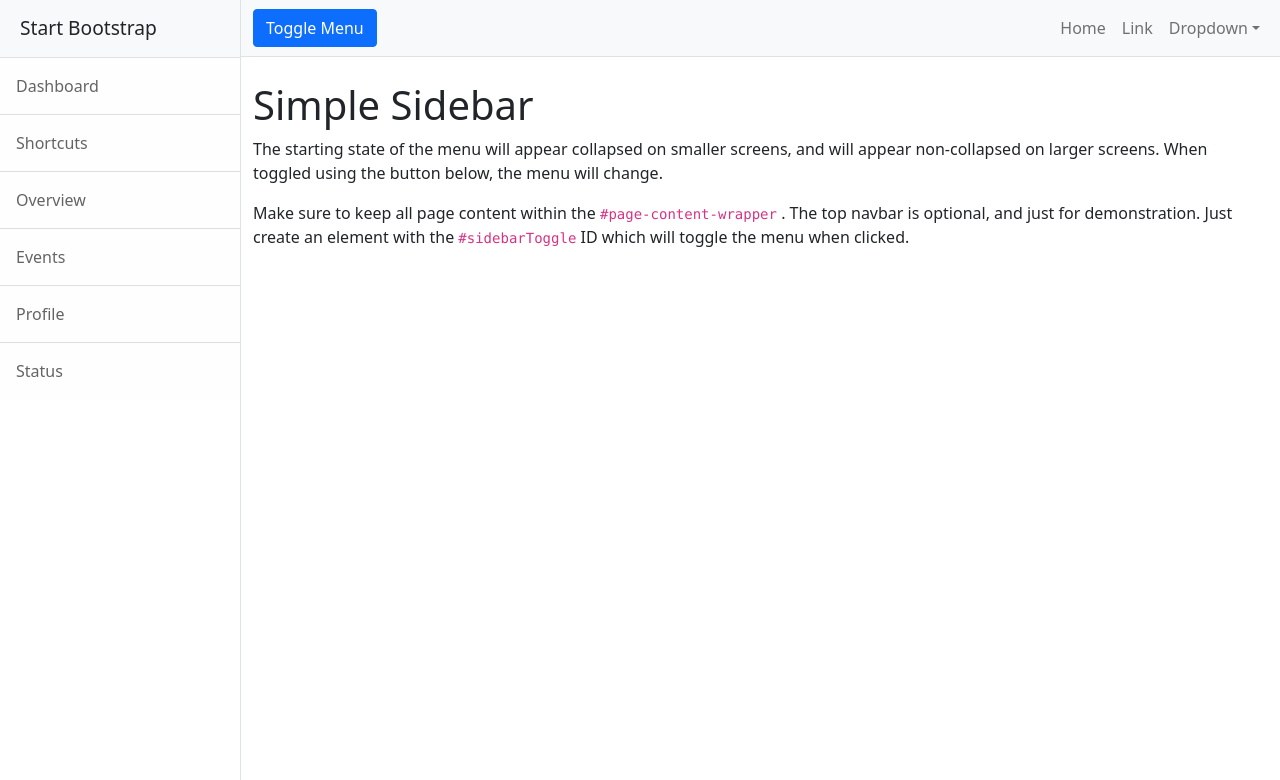
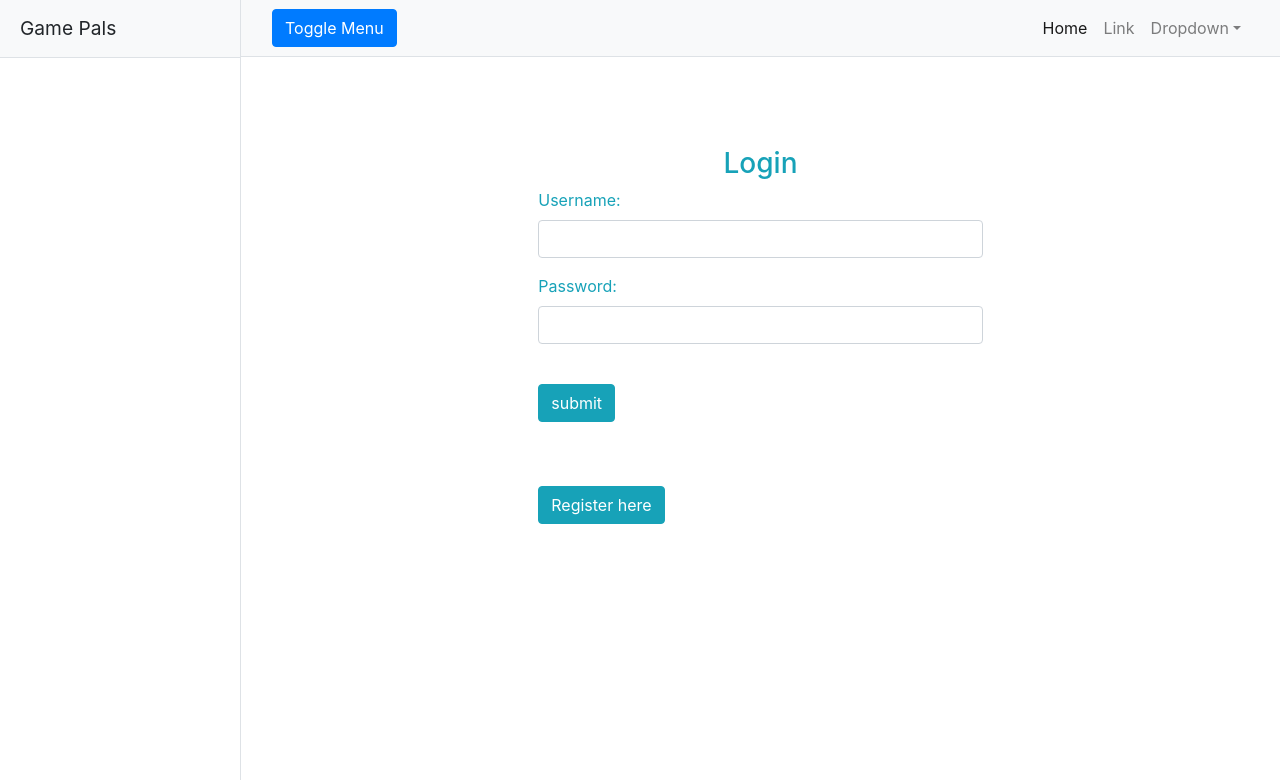
Before and after one commit to Szybki94/Game-Pals, a Django app: page /TEST/ in a window 1280 px wide. Shown: the top 780 px of the page. Run offline with Django 3.2, Linux system fonts and the light colour scheme; some libraries are stand-ins or nearby versions.

Commit message:
Work with login and registration views - in progres

```diff
--- a/Game_Pals/Game_Pals/urls.py
+++ b/Game_Pals/Game_Pals/urls.py
@@ -15,9 +15,13 @@
 """
 from django.contrib import admin
 from django.urls import path
-from main_app.views import TEST
+from django.contrib.auth.decorators import login_required
+from main_app.views import TEST, HomeView, LoginView, RegisterView
 
 urlpatterns = [
     path('admin/', admin.site.urls),
+    path('home/', login_required(HomeView.as_view()), name="home"),
     path('TEST/', TEST.as_view(), name="TEST"),
+    path('login/', LoginView.as_view(), name="login"),
+    path('register/', RegisterView.as_view(), name="register"),
 ]
--- a/Game_Pals/main_app/templates/base.html
+++ b/Game_Pals/main_app/templates/base.html
@@ -1,30 +1,40 @@
-{% load static %}
-
 <!DOCTYPE html>
 <html lang="en">
     <head>
+    {% block head %}
+        {% block style %}
+        {% load static %}
             <meta charset="utf-8" />
             <meta name="viewport" content="width=device-width, initial-scale=1, shrink-to-fit=no" />
             <meta name="description" content="" />
             <meta name="author" content="" />
-        <title>Simple Sidebar - Start Bootstrap Template</title>
             <!-- Favicon-->
             <link rel="icon" type="image/x-icon" href="{% static 'images/favicon.ico' %}" />
             <!-- Core theme CSS (includes Bootstrap)-->
             <link href="{% static 'css/styles.css' %}" rel="stylesheet" />
+            <!-- Bootstrap core JS-->
+            <script src="https://cdn.jsdelivr.net/npm/bootstrap@5.1.1/dist/js/bootstrap.bundle.min.js"></script>
+            <!-- Core theme JS-->
+            <script src="{% static 'js/scripts.js' %}"></script>
+        {% endblock %}
+        <title>{% block title %}Simple Sidebar - Start Bootstrap Template{% endblock %}</title>
+    {% endblock %}
     </head>
+
     <body>
         <div class="d-flex" id="wrapper">
             <!-- Sidebar-->
             <div class="border-end bg-white" id="sidebar-wrapper">
-                <div class="sidebar-heading border-bottom bg-light">Start Bootstrap</div>
+                <div class="sidebar-heading border-bottom bg-light">Game Pals</div>
                 <div class="list-group list-group-flush">
+                {% block left_menu %}
                     <a class="list-group-item list-group-item-action list-group-item-light p-3" href="#!">Dashboard</a>
                     <a class="list-group-item list-group-item-action list-group-item-light p-3" href="#!">Shortcuts</a>
                     <a class="list-group-item list-group-item-action list-group-item-light p-3" href="#!">Overview</a>
                     <a class="list-group-item list-group-item-action list-group-item-light p-3" href="#!">Events</a>
                     <a class="list-group-item list-group-item-action list-group-item-light p-3" href="#!">Profile</a>
                     <a class="list-group-item list-group-item-action list-group-item-light p-3" href="#!">Status</a>
+                {% endblock %}
                 </div>
             </div>
             <!-- Page content wrapper-->
@@ -36,15 +46,17 @@
                         <button class="navbar-toggler" type="button" data-bs-toggle="collapse" data-bs-target="#navbarSupportedContent" aria-controls="navbarSupportedContent" aria-expanded="false" aria-label="Toggle navigation"><span class="navbar-toggler-icon"></span></button>
                         <div class="collapse navbar-collapse" id="navbarSupportedContent">
                             <ul class="navbar-nav ms-auto mt-2 mt-lg-0">
-                                <li class="nav-item active"><a class="nav-link" href="#!">Home</a></li>
+                                <li class="nav-item active"><a class="nav-link" href="">Home</a></li>
                                 <li class="nav-item"><a class="nav-link" href="#!">Link</a></li>
                                 <li class="nav-item dropdown">
                                     <a class="nav-link dropdown-toggle" id="navbarDropdown" href="#" role="button" data-bs-toggle="dropdown" aria-haspopup="true" aria-expanded="false">Dropdown</a>
                                     <div class="dropdown-menu dropdown-menu-end" aria-labelledby="navbarDropdown">
+                                        {% block dropdown_menu %}
                                         <a class="dropdown-item" href="#!">Action</a>
                                         <a class="dropdown-item" href="#!">Another action</a>
                                         <div class="dropdown-divider"></div>
                                         <a class="dropdown-item" href="#!">Something else here</a>
+                                        {% endblock %}
                                     </div>
                                 </li>
                             </ul>
@@ -53,6 +65,7 @@
                 </nav>
                 <!-- Page content-->
                 <div class="container-fluid">
+                    {% block content %}
                     <h1 class="mt-4">Simple Sidebar</h1>
                     <p>The starting state of the menu will appear collapsed on smaller screens, and will appear non-collapsed on larger screens. When toggled using the button below, the menu will change.</p>
                     <p>
@@ -62,12 +75,9 @@
                         <code>#sidebarToggle</code>
                         ID which will toggle the menu when clicked.
                     </p>
+                    {% endblock %}
                 </div>
             </div>
         </div>
-        <!-- Bootstrap core JS-->
-        <script src="https://cdn.jsdelivr.net/npm/bootstrap@5.1.1/dist/js/bootstrap.bundle.min.js"></script>
-        <!-- Core theme JS-->
-        <script src="{% static 'js/scripts.js' %}"></script>
     </body>
 </html>
--- /dev/null
+++ b/Game_Pals/main_app/templates/login_template.html
@@ -0,0 +1,49 @@
+<!DOCTYPE html>
+<html lang="en">
+
+<head>
+    <link href="//maxcdn.bootstrapcdn.com/bootstrap/4.1.1/css/bootstrap.min.css" rel="stylesheet" id="bootstrap-css">
+    <script src="//maxcdn.bootstrapcdn.com/bootstrap/4.1.1/js/bootstrap.min.js"></script>
+    <script src="//cdnjs.cloudflare.com/ajax/libs/jquery/3.2.1/jquery.min.js"></script>
+
+    <title>{% block title %}Simple Sidebar - Start Bootstrap Template{% endblock %}</title>
+</head>
+
+<body>
+    <div id="login">
+        <h3 class="text-center text-white pt-5">Login form</h3>
+        <div class="container">
+            <div id="login-row" class="row justify-content-center align-items-center">
+                <div id="login-column" class="col-md-6">
+                    <div id="login-box" class="col-md-12">
+                        {% block login_form %}
+                        <form id="login-form" class="form" action="" method="post">
+                        {% csrf_token %}
+                            <h3 class="text-center text-info">Login</h3>
+                            <div class="form-group">
+                                <label for="username" class="text-info">Username:</label><br>
+                                <input type="text" name="username" id="username" class="form-control">
+                            </div>
+                            <div class="form-group">
+                                <label for="password" class="text-info">Password:</label><br>
+                                <input type="text" name="password" id="password" class="form-control">
+                            </div>
+                            <div class="form-group">
+                                <br>
+{#                                <label for="remember-me" class="text-info"><span>Remember me</span> <span><input id="remember-me" name="remember-me" type="checkbox"></span></label><br>#}
+                                <input type="submit" name="submit" class="btn btn-info btn-md" value="submit">
+                            </div>
+                            <br>
+                            <br>
+                            <div id="register-link" class="form-group">
+                                <a href="#" class="btn btn-info btn-md">Register here</a>
+                            </div>
+                        {% endblock %}
+                        </form>
+                    </div>
+                </div>
+            </div>
+        </div>
+    </div>
+</body>
+</html>
--- /dev/null
+++ b/Game_Pals/main_app/templates/test.html
@@ -0,0 +1,29 @@
+{% extends "base.html" %}
+
+
+{% block title%}
+    TEST
+{% endblock %}
+
+
+{% block left_menu %}
+{#    <a class="list-group-item list-group-item-action list-group-item-light p-3" href="#!">Dashboard</a>#}
+{#    <a class="list-group-item list-group-item-action list-group-item-light p-3" href="#!">Shortcuts</a>#}
+{#    <a class="list-group-item list-group-item-action list-group-item-light p-3" href="#!">Overview</a>#}
+{#    <a class="list-group-item list-group-item-action list-group-item-light p-3" href="#!">Events</a>#}
+{#    <a class="list-group-item list-group-item-action list-group-item-light p-3" href="#!">Profile</a>#}
+{#    <a class="list-group-item list-group-item-action list-group-item-light p-3" href="#!">Status</a>#}
+{% endblock %}
+
+
+{% block dropdown_menu %}
+{#    <a class="dropdown-item" href="#!">Action</a>#}
+{#    <a class="dropdown-item" href="#!">Another action</a>#}
+{#    <div class="dropdown-divider"></div>#}
+{#    <a class="dropdown-item" href="#!">Something else here</a>#}
+{% endblock %}
+
+
+{% block content %}
+{% include "login_template.html" %}
+{% endblock %}
--- a/Game_Pals/main_app/views.py
+++ b/Game_Pals/main_app/views.py
@@ -1,9 +1,38 @@
-from django.shortcuts import render
+from django.shortcuts import render, redirect
 from django.views import View
+from django.contrib.auth.decorators import (
+    login_required,
+)
+from .forms import LoginForm
 from django.http import HttpResponse
+from django.contrib.auth import authenticate, login
 
 
 # Create your views here.
 class TEST(View):
     def get(self, request):
-        return render(request, "base.html", {})
+        return render(request, "test.html", {})
+
+
+class HomeView(View):
+    def get(self, request):
+        return render(request, "test.html", {})
+
+
+class LoginView(View):
+    def get(self, request):
+        ctx = {}
+        ctx['form'] = LoginForm
+        return render(request, "login_page.html", ctx)
+
+    def post(self, request):
+        username = request.POST.get("username")
+        password = request.POST.get("password")
+        user = authenticate(request, username=username, password=password)
+        if user:
+            return redirect(XXX)
+
+
+class RegisterView(View):
+    def get(self, request):
+        return render(request, "register_page.html", {})
```
Also changed, not shown: Game_Pals/main_app/forms.py (added, +13 -0 lines), Game_Pals/main_app/templates/login_page.html (added, +36 -0 lines), Game_Pals/main_app/templates/register_page.html (added, +19 -0 lines), Game_Pals/main_app/templates/template.html (added, +37 -0 lines). Lines whose indentation alone changed are shown as unchanged.
